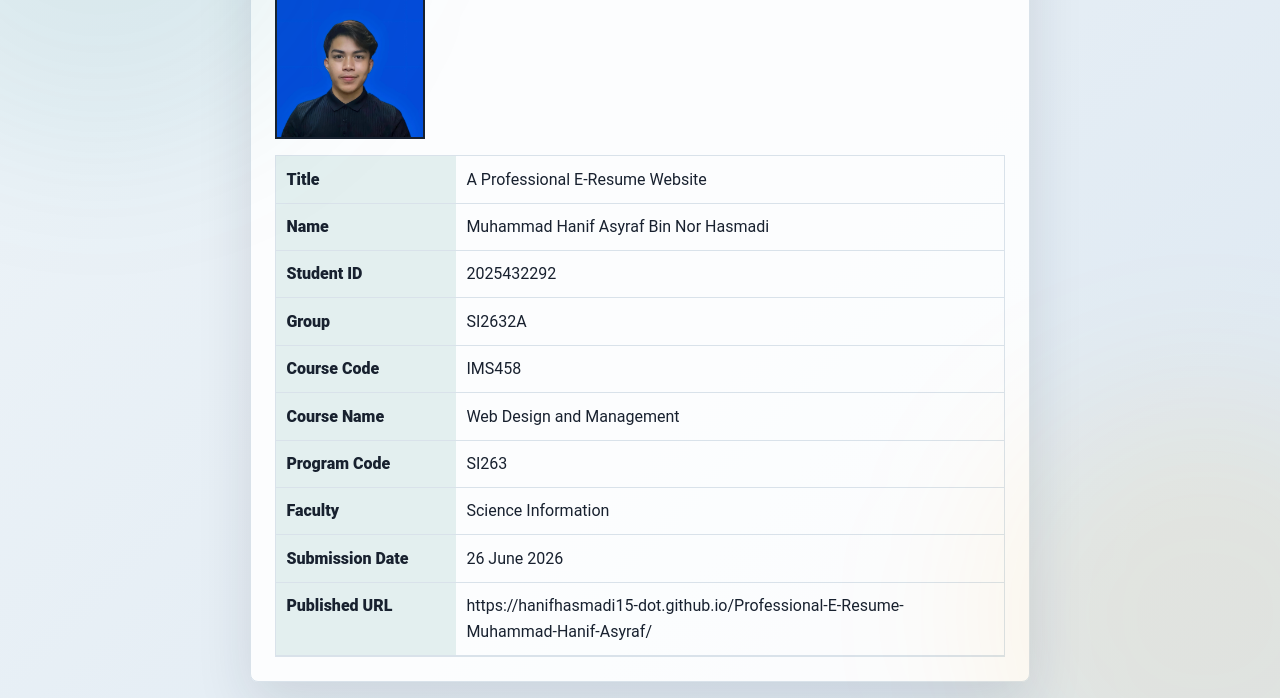
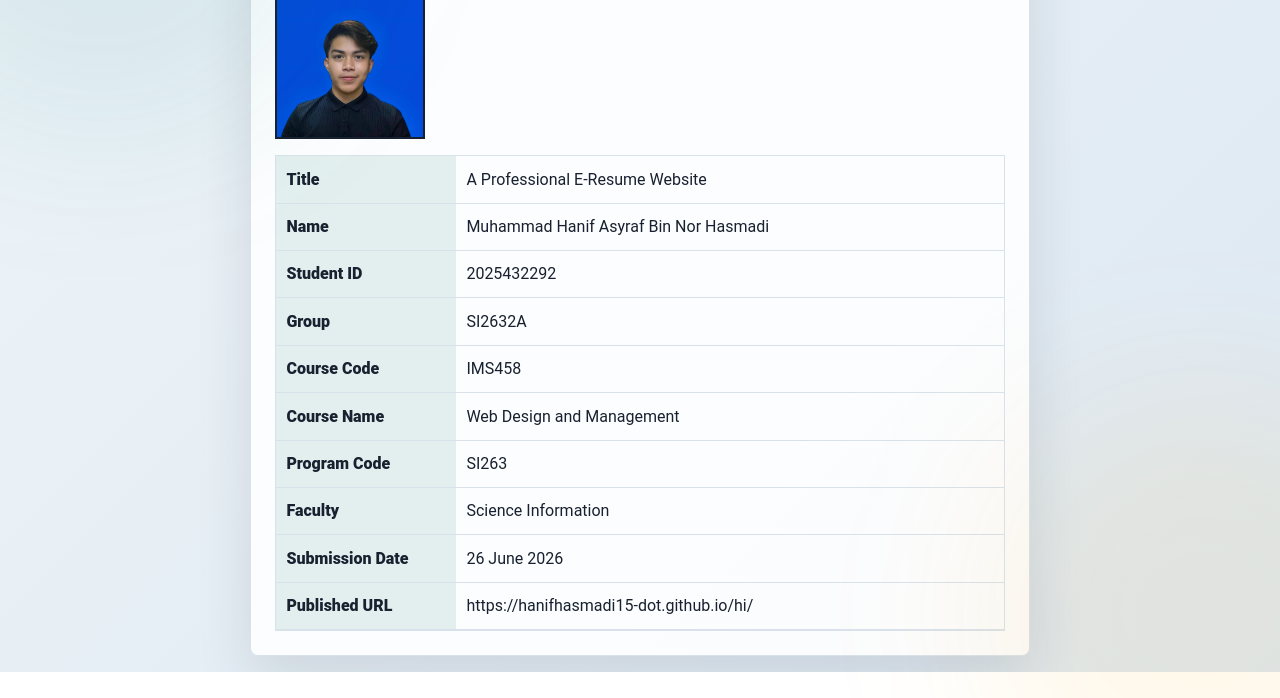
Before and after one commit to hanifhasmadi15-dot/hi, a plain HTML site: page student.html in a window 1280 px wide. Shown: the part 161-859 px from the top of the page. After the commit the page ends 833 px from the top, so only its background shows below. Drawn offline with Linux system fonts and the light colour scheme.

Commit message:
Update published URL in student.html

```diff
--- a/student.html
+++ b/student.html
@@ -34,7 +34,7 @@
       <dt>Submission Date</dt>
       <dd>26 June 2026</dd>
       <dt>Published URL</dt>
-      <dd>https://hanifhasmadi15-dot.github.io/Professional-E-Resume-Muhammad-Hanif-Asyraf/</dd>
+      <dd>https://hanifhasmadi15-dot.github.io/hi/</dd>
     </dl>
   </main>
 </body>
```
